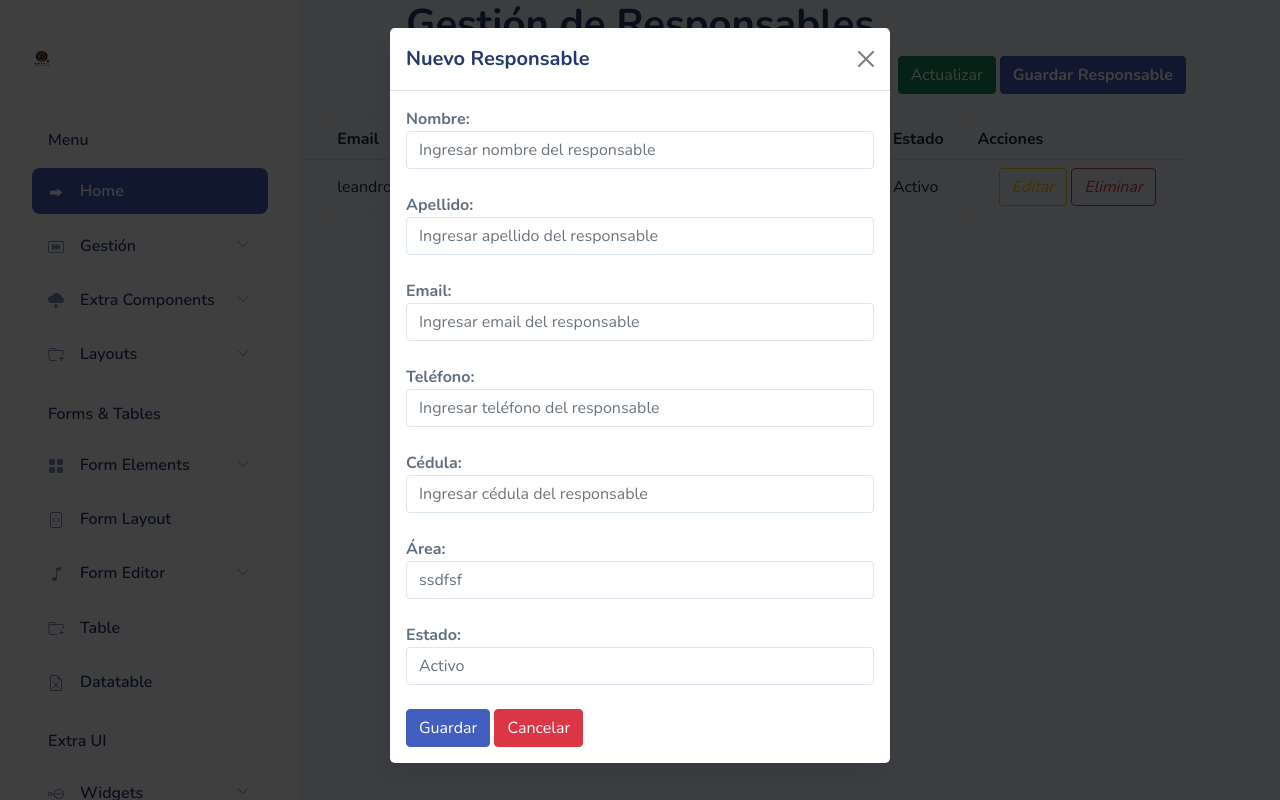
After one commit to ALEXITOSOTO/projectionNaranjo, a Django app: page /Responsables/gestion.html/ in a window 1280 px wide, after a click on "Guardar Responsable". The commit adds this page. Run offline with Django 5.2, Linux system fonts and the light colour scheme; data comes from the database, SQL or seed files in the repository; both versions use the stored data as it was after the commit; some libraries are stand-ins or nearby versions.

Commit message:
Gestion Resposables H4 H5 H6 H7

```diff
--- a/Aplicaciones/Gestion/admin.py
+++ b/Aplicaciones/Gestion/admin.py
@@ -1,4 +1,5 @@
 from django.contrib import admin
-from.models import Area
+from .models import Area, Responsable
 # Register your models here.
 admin.site.register(Area)
+admin.site.register(Responsable)
--- /dev/null
+++ b/Aplicaciones/Gestion/templates/Responsables/gestion.html
@@ -0,0 +1,169 @@
+{% extends "plantilla.html" %}
+{% load static %}
+{% block body %}
+<div class="container">
+    <h1 class="text-center">Gestión de Responsables</h1>
+    <div class="row">
+        <div class="col-md-12 text-end">
+            <button class="btn btn-success" onclick="cargarResponsables();"><i class="fas fa-refresh"></i> Actualizar</button>
+            <button type="button" class="btn btn-primary" data-bs-toggle="modal" data-bs-target="#exampleModal">
+                <i class="fas fa-pencil fa-lg"></i> <b>Guardar Responsable</b>
+            </button>
+        </div>
+    </div>
+</div>
+<br>
+<div class="col-md-12" id="contenedor-responsables"></div>
+
+<!-- Modal -->
+<div class="modal fade" id="exampleModal" tabindex="-1" aria-labelledby="exampleModalLabel" aria-hidden="true">
+    <div class="modal-dialog">
+        <div class="modal-content">
+            <div class="modal-header">
+                <h1 class="modal-title fs-5" id="exampleModalLabel">Nuevo Responsable</h1>
+                <button type="button" class="btn-close" data-bs-dismiss="modal" aria-label="Close"></button>
+            </div>
+            <div class="modal-body">
+                <form action="#" id="frm_nuevo_responsable">
+                    {% csrf_token %}
+                    <label for="nombre"><b>Nombre:</b></label>
+                    <input type="text" id="nombre" name="nombre" class="form-control" placeholder="Ingresar nombre del responsable" required><br>
+                    <label for="apellido"><b>Apellido:</b></label>
+                    <input type="text" id="apellido" name="apellido" class="form-control" placeholder="Ingresar apellido del responsable" required><br>
+                    <label for="email"><b>Email:</b></label>
+                    <input type="email" id="email" name="email" class="form-control" placeholder="Ingresar email del responsable" required><br>
+                    <label for="telefono"><b>Teléfono:</b></label>
+                    <input type="text" id="telefono" name="telefono" class="form-control" placeholder="Ingresar teléfono del responsable" required><br>
+                    <label for="cedula"><b>Cédula:</b></label>
+                    <input type="text" id="cedula" name="cedula" class="form-control" placeholder="Ingresar cédula del responsable" required><br>
+                    <label for="area"><b>Área:</b></label>
+                    <select id="area" name="area" class="form-control" required>
+                        {% for area in areas %}
+                        <option value="{{ area.id }}">{{ area.nombre }}</option>
+                        {% endfor %}
+                    </select><br>
+                    <label for="estado"><b>Estado:</b></label>
+                    <select id="estado" name="estado" class="form-control" required>
+                        <option value="A">Activo</option>
+                        <option value="I">Inactivo</option>
+                    </select><br>
+                    <button type="submit" class="btn btn-primary"><i class="fas fa-save"></i> Guardar</button>
+                    <button type="button" class="btn btn-danger" data-bs-dismiss="modal"><i class="fas fa-times"></i> Cancelar</button>
+                </form>
+            </div>
+        </div>
+    </div>
+</div>
+<br><br><br>
+<script>
+    // Inicializa la validación del formulario con jQuery Validate
+    $("#frm_nuevo_responsable").validate({
+        rules: {
+            nombre: {
+                required: true
+            },
+            apellido: {
+                required: true
+            },
+            email: {
+                required: true,
+                email: true
+            },
+            telefono: {
+                required: true
+            },
+            cedula: {
+                required: true
+            },
+            area: {
+                required: true
+            },
+            estado: {
+                required: true
+            }
+        },
+        messages: {
+            nombre: {
+                required: "Ingrese nombre del responsable"
+            },
+            apellido: {
+                required: "Ingrese apellido del responsable"
+            },
+            email: {
+                required: "Ingrese email del responsable",
+                email: "Ingrese un email válido"
+            },
+            telefono: {
+                required: "Ingrese teléfono del responsable"
+            },
+            cedula: {
+                required: "Ingrese cédula del responsable"
+            },
+            area: {
+                required: "Seleccione el área del responsable"
+            },
+            estado: {
+                required: "Seleccione el estado del responsable"
+            }
+        },
+        submitHandler: function(formulario) {
+            // Crear un objeto FormData con los datos del formulario
+            const formData = new FormData(formulario);
+
+            $.ajax({
+                url: "{% url 'guardarResponsable' %}", // Cambia esto al nombre de la vista en Django que maneja la solicitud POST
+                type: "POST",
+                data: formData,
+                processData: false, // Impide que jQuery procese los datos
+                contentType: false, // Impide que jQuery establezca el tipo de contenido
+                success: function(response) {
+                    // Manejar la respuesta del servidor
+                    if (response.estado) {
+                        Swal.fire({
+                            title: "Confirmación",
+                            text: response.mensaje,
+                            icon: 'success'
+                        }).then(() => {
+                            // Recargar la página
+                            location.reload();
+                        });
+
+                        $('#exampleModal').modal('hide'); // Oculta el modal después de guardar
+                        formulario.reset(); // Resetea los campos del formulario
+                        cargarResponsables(); // Opcionalmente, puedes recargar la lista de responsables aquí si es necesario
+
+                    } else {
+                        Swal.fire({
+                            title: "Error",
+                            text: response.mensaje,
+                            icon: 'error'
+                        });
+                    }
+                },
+                error: function(xhr, status, error) {
+                    // Manejar errores
+                    Swal.fire({
+                        title: "Error",
+                        text: "Hubo un error al guardar el responsable",
+                        icon: 'error'
+                    });
+                }
+            });
+        }
+    });
+
+    function cargarResponsables() {
+        $("#contenedor-responsables").load('{% url "listadoResponsables" %}', function(response, status, xhr) {
+            if (status === "error") {
+                console.error("Error al cargar responsables: " + xhr.status + " " + xhr.statusText);
+            } else {
+                console.log("Responsables cargados correctamente.");
+            }
+        });
+    }
+
+    // Llama a la función para cargar responsables al cargar la página
+    cargarResponsables();
+</script>
+
+{% endblock %}
--- /dev/null
+++ b/Aplicaciones/Gestion/templates/Responsables/listado.html
@@ -0,0 +1,68 @@
+<div class="container">
+
+    <table class="table table-bordered">
+        <thead>
+            <tr>
+                <th>Id</th>
+                <th>Nombre</th>
+                <th>Apellido</th>
+                <th>Email</th>
+                <th>Teléfono</th>
+                <th>Cédula</th>
+                <th>Área</th>
+                <th>Estado</th>
+                <th>Acciones</th>
+            </tr>
+        </thead>
+        <tbody>
+            {% for responsable in responsables %}
+            <tr>
+                <td>{{ responsable.id }}</td>
+                <td>{{ responsable.nombre }}</td>
+                <td>{{ responsable.apellido }}</td>
+                <td>{{ responsable.email }}</td>
+                <td>{{ responsable.telefono }}</td>
+                <td>{{ responsable.cedula }}</td>
+                <td>{{ responsable.area.nombre }}</td>
+                <td>
+                    {% if responsable.estado == 'A' %}
+                        Activo
+                    {% else %}
+                        Inactivo
+                    {% endif %}
+                </td>
+                <td class="text-center">
+                    <a href="{% url 'editarResponsable' responsable.id %}" class="btn btn-outline-warning btn-circle"
+                       title="Editar Responsable">
+                        <i class="fas fa-pencil">Editar</i>
+                    </a>
+                    <a href="#" onclick="return confirmDelete('{{ responsable.id }}');" class="btn btn-outline-danger btn-circle">
+                        <i class="fas fa-trash">Eliminar</i>
+                    </a>
+                </td>
+            </tr>
+            {% endfor %}
+        </tbody>
+    </table>
+</div>
+
+
+<script>
+    function confirmDelete(responsableId) {
+        Swal.fire({
+            title: "¿Seguro de eliminar?",
+            text: "¡No se podrá revertir la acción!",
+            icon: "warning",
+            showCancelButton: true,
+            confirmButtonColor: "#3085d6",
+            cancelButtonColor: "#d33",
+            confirmButtonText: "Confirmar",
+            cancelButtonText: "Cancelar"
+        }).then((result) => {
+            if (result.isConfirmed) {
+                window.location.href = "{% url 'eliminarResponsable' 'id_placeholder' %}".replace('id_placeholder', responsableId);
+            }
+        });
+        return false;
+    }
+</script>
--- a/Aplicaciones/Gestion/urls.py
+++ b/Aplicaciones/Gestion/urls.py
@@ -1,13 +1,24 @@
-# Configurando redireccionamiento
 from django.urls import path
-from . import views #Importando todas las vistas de views.py
+from . import views
 
 urlpatterns = [
     path('',views.home, name='home'),
+
+    #AREAS
     path('Areas/listado.html/', views.listadoAreas, name='listadoAreas'),
     path('Areas/gestion.html/', views.gestionAreas, name='gestionAreas'),
     path('guardarArea/', views.guardarArea, name='guardarArea'),
     path('procesarActualizacionArea/', views.procesarActualizacionArea, name='procesarActualizacionArea'),
     path('eliminarArea/<id>/', views.eliminarArea, name='eliminarArea'),
     path('editarArea/<id>/', views.editarArea, name='editarArea'),
+
+
+
+    # RESPONSABLES
+    path('Responsables/listado.html/', views.listadoResponsables, name='listadoResponsables'),
+    path('Responsables/gestion.html/', views.gestionResponsables, name='gestionResponsables'),
+    path('guardarResponsable/', views.guardarResponsable, name='guardarResponsable'),
+    path('eliminarResponsable/<id>/', views.eliminarResponsable, name='eliminarResponsable'),
+    path('editarResponsable/<id>/', views.editarResponsable, name='editarResponsable'),
+    path('procesarActualizacionResponsable/', views.procesarActualizacionResponsable, name='procesarActualizacionResponsable'),
 ]
--- a/Aplicaciones/Gestion/views.py
+++ b/Aplicaciones/Gestion/views.py
@@ -1,11 +1,14 @@
 from django.http import JsonResponse
 from django.shortcuts import redirect, render
 from django.contrib import messages
-from .models import Area
+from .models import Area, Responsable
 
 # Create your views here.
 def home(request):
     return render(request,"home.html")
+
+
+#AREAS
 
 def gestionAreas(request):
     return render(request,'Areas/gestion.html')
@@ -48,3 +51,74 @@ def procesarActualizacionArea(request):
     AreaConsultado.save()
     messages.success(request, 'Area actualizada exitosamente.')
     return redirect('gestionAreas')
+
+
+
+#RESPONSABLE
+def listadoResponsables(request):
+    responsablesBdd = Responsable.objects.all()
+    return render(request, "Responsables/listado.html", {"responsables": responsablesBdd})
+
+def gestionResponsables(request):
+    areas = Area.objects.all()
+    return render(request, 'Responsables/gestion.html', {'areas': areas})
+
+def guardarResponsable(request):
+    nom = request.POST["nombre"]
+    ape = request.POST["apellido"]
+    email = request.POST["email"]
+    tel = request.POST["telefono"]
+    ced = request.POST["cedula"]
+    area_id = request.POST["area"]
+    estado = request.POST["estado"]
+    area = Area.objects.get(id=area_id)
+
+    nuevoResponsable = Responsable.objects.create(
+        nombre=nom,
+        apellido=ape,
+        email=email,
+        telefono=tel,
+        cedula=ced,
+        area=area,
+        estado=estado
+    )
+
+    return JsonResponse({
+        'estado': True,
+        'mensaje': 'Responsable registrado exitosamente.'
+    })
+
+def eliminarResponsable(request, id):
+    responsableEliminar = Responsable.objects.get(id=id)
+    responsableEliminar.delete()
+    messages.success(request, 'Responsable eliminado exitosamente.')
+    return redirect('gestionResponsables')
+
+def editarResponsable(request, id):
+    responsableEditar = Responsable.objects.get(id=id)
+    areas = Area.objects.all()
+    return render(request, 'Responsables/editar.html', {'responsableEditar': responsableEditar, 'areas': areas})
+
+def procesarActualizacionResponsable(request):
+    id = request.POST['id']
+    nom = request.POST['nombre']
+    ape = request.POST['apellido']
+    email = request.POST['email']
+    tel = request.POST['telefono']
+    ced = request.POST['cedula']
+    area_id = request.POST["area"]
+    estado = request.POST["estado"]
+    area = Area.objects.get(id=area_id)
+
+    ResponsableConsultado = Responsable.objects.get(id=id)
+    ResponsableConsultado.nombre = nom
+    ResponsableConsultado.apellido = ape
+    ResponsableConsultado.email = email
+    ResponsableConsultado.telefono = tel
+    ResponsableConsultado.cedula = ced
+    ResponsableConsultado.area = area
+    ResponsableConsultado.estado = estado
+    ResponsableConsultado.save()
+
+    messages.success(request, 'Responsable actualizado exitosamente.')
+    return redirect('gestionResponsables')
```
Also changed, not shown: Aplicaciones/Gestion/models.py (+18 -0 lines), Aplicaciones/Gestion/templates/Responsables/editar.html (added, +49 -0 lines), Aplicaciones/Gestion/templates/home.html (+96 -1 lines), Aplicaciones/Gestion/migrations/0002_responsable.py (added), Aplicaciones/Gestion/migrations/0003_responsable_cedula.py (added), bddNara.db.
